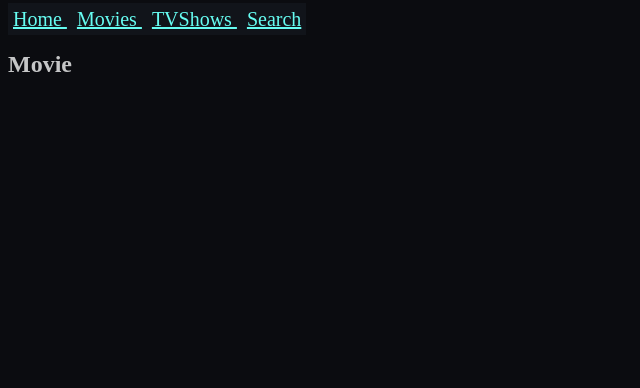
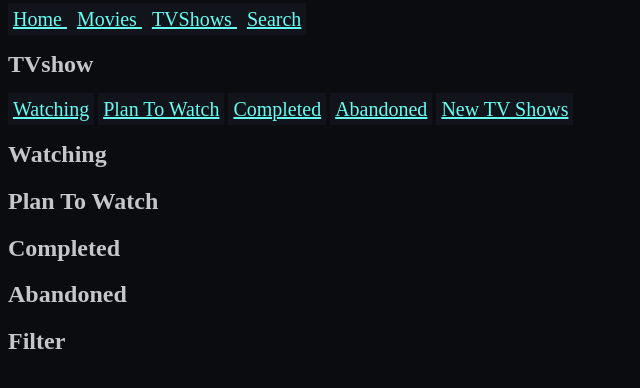
Before and after one commit to KHajzner/watchwebsite, a Flask app: page /tvshows in a window 1280 px wide. Shown: the top 388 px of the page, without its empty margins (0-640 px from the left). Run offline with Flask 2, Linux system fonts and the light colour scheme; data that the repository does not hold is empty.

Commit message:
Updated Movies and TV Shows pages with display of added movies and tvshows.

```diff
--- a/templates/tvshows.html
+++ b/templates/tvshows.html
@@ -2,6 +2,62 @@
 
 {% block content %}
 
-    <h1 class="title is-1">Movie</h1>
+    <h1 class="title is-1">TVshow</h1>
+    <div class="box">
+        <a href="#watching">Watching</a>
+    <a href="#towatch">Plan To Watch</a>
+    <a href="#completed">Completed</a>
+    <a href="#abandoned">Abandoned</a>
+    <a href="{{ url_for('tvshows.add_tvshow') }}" class="button">New TV Shows</a>
+    </div>
+    <div class="box">
+        <div class="mainRow">
+            <div class="column left">
+                <h2 id="watching">Watching</h2>
+                {% for tvshow in watching %}
+                    <div class="miniRow">
+                        <div class="miniColumn title">{{ tvshow.title }}</div>
+                        <div class="miniColumn releaseYear">{{ tvshow.startYear }}</div>
+                        <div class="miniColumn runtime">{{ tvshow.endYear }}</div>
+                        <div class="miniColumn ageRestriction">{{ tvshow.ageRestriction }}</div>
+                        <div class="miniColumn rating">{{ tvshow.rating }}/10</div>
+                    </div>
+                {% endfor %}
+                <h2 id="towatch">Plan To Watch</h2>
+                {% for tvshow in toWatch %}
+                    <div class="miniRow">
+                        <div class="miniColumn title">{{ tvshow.title }}</div>
+                        <div class="miniColumn releaseYear">{{ tvshow.startYear }}</div>
+                        <div class="miniColumn runtime">{{ tvshow.endYear }}</div>
+                        <div class="miniColumn ageRestriction">{{ tvshow.ageRestriction }}</div>
+                        <div class="miniColumn rating">{{ tvshow.rating }}/10</div>
+                    </div>
+                {% endfor %}
+                <h2 id="completed">Completed</h2>
+                {% for tvshow in completed %}
+                    <div class="miniRow">
+                        <div class="miniColumn title">{{ tvshow.title }}</div>
+                        <div class="miniColumn releaseYear">{{ tvshow.startYear }}</div>
+                        <div class="miniColumn runtime">{{ tvshow.endYear }}</div>
+                        <div class="miniColumn ageRestriction">{{ tvshow.ageRestriction }}</div>
+                        <div class="miniColumn rating">{{ tvshow.rating }}/10</div>
+                    </div>
+                {% endfor %}
+                <h2 id="abandoned">Abandoned</h2>
+                {% for tvshow in abandoned %}
+                    <div class="miniRow">
+                        <div class="miniColumn title">{{ tvshow.title }}</div>
+                        <div class="miniColumn releaseYear">{{ tvshow.startYear }}</div>
+                        <div class="miniColumn runtime">{{ tvshow.endYear }}</div>
+                        <div class="miniColumn ageRestriction">{{ tvshow.ageRestriction }}</div>
+                        <div class="miniColumn rating">{{ tvshow.rating }}/10</div>
+                    </div>
+                {% endfor %}
+            </div>
+            <div class="column right">
+                <h2>Filter</h2>
 
+            </div>
+        </div>
+    </div>
 {% endblock %}
```
Also changed, not shown: templates/movies.html (+54 -0 lines).
